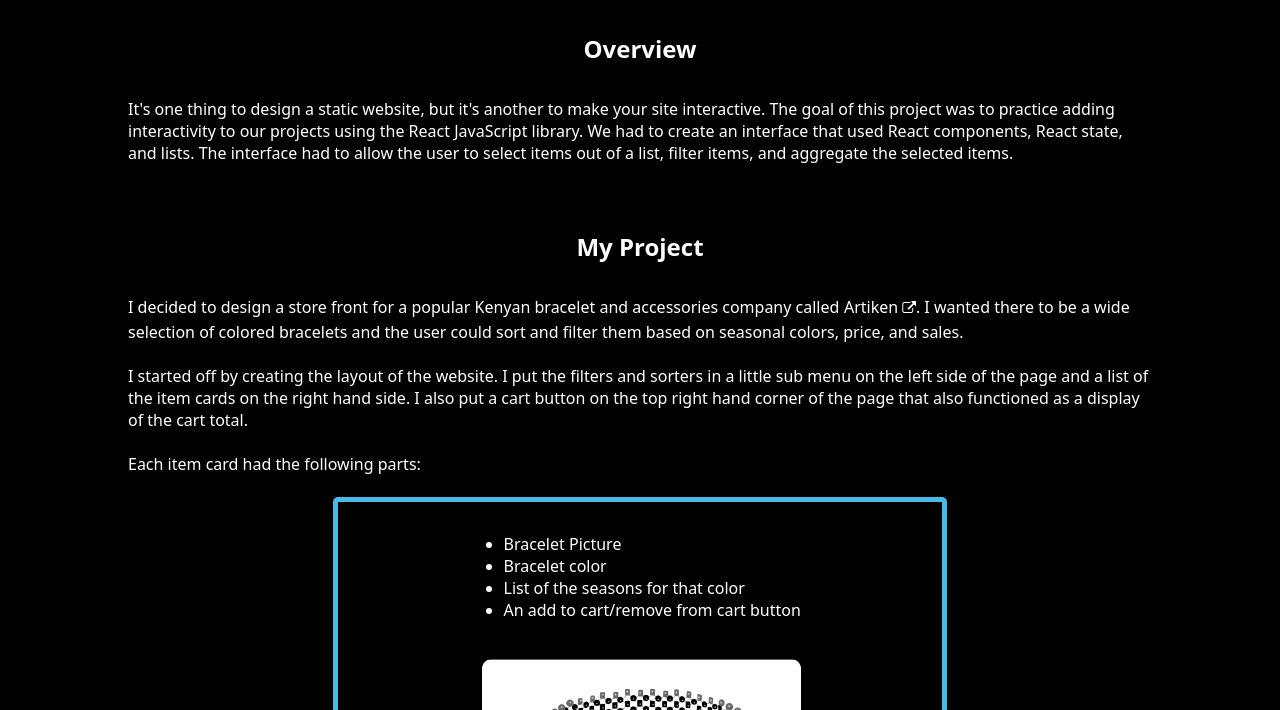
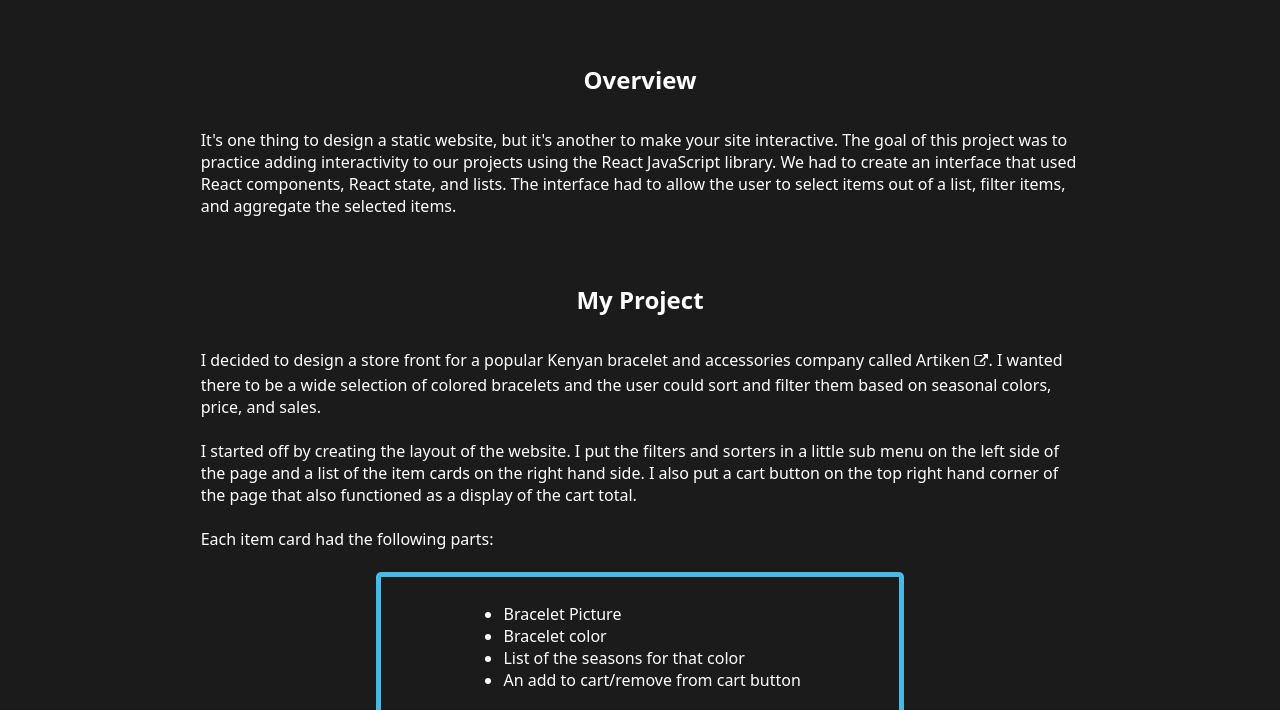
Before and after one commit to vengefulcapybara505/final-portfolio, a plain HTML site: page artiken.html in a window 1280 px wide. Shown: the part 198-908 px from the top of the page. Drawn offline with Linux system fonts and the light colour scheme.

Commit message:
Update artiken-style.css

```diff
--- a/artiken-style.css
+++ b/artiken-style.css
@@ -10,7 +10,7 @@
 {
 	margin: 0;
     font-family: system-ui, -apple-system, BlinkMacSystemFont, 'Segoe UI', Roboto, Oxygen, Ubuntu, Cantarell, 'Open Sans', 'Helvetica Neue', sans-serif;
-    background-color: black;
+    background-color: #1b1b1b;
     color: white;
 
 }
@@ -31,6 +31,13 @@ table{
 	border-collapse: collapse;
 	border-spacing: 0;
 }
+
+body
+{
+	max-width: 120ch;
+	margin: auto;
+}
+
 a{
   text-decoration: none;
 }
```
